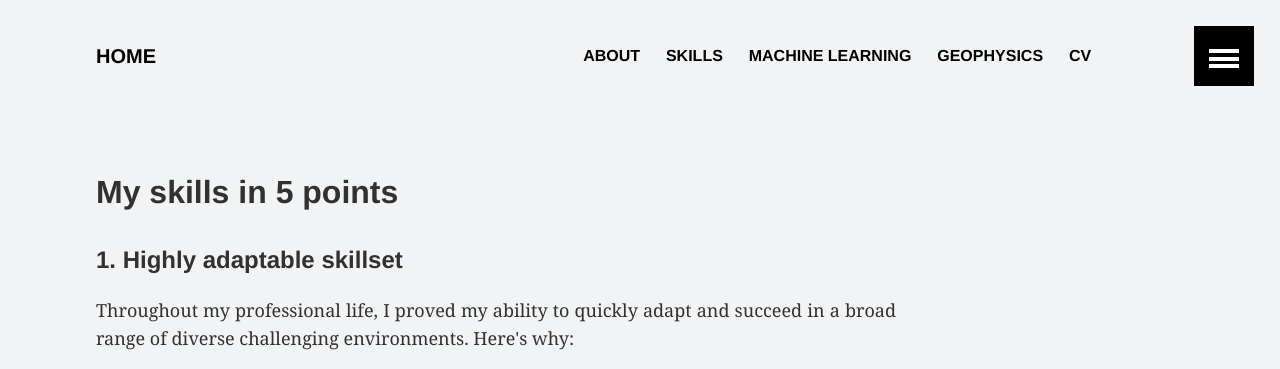
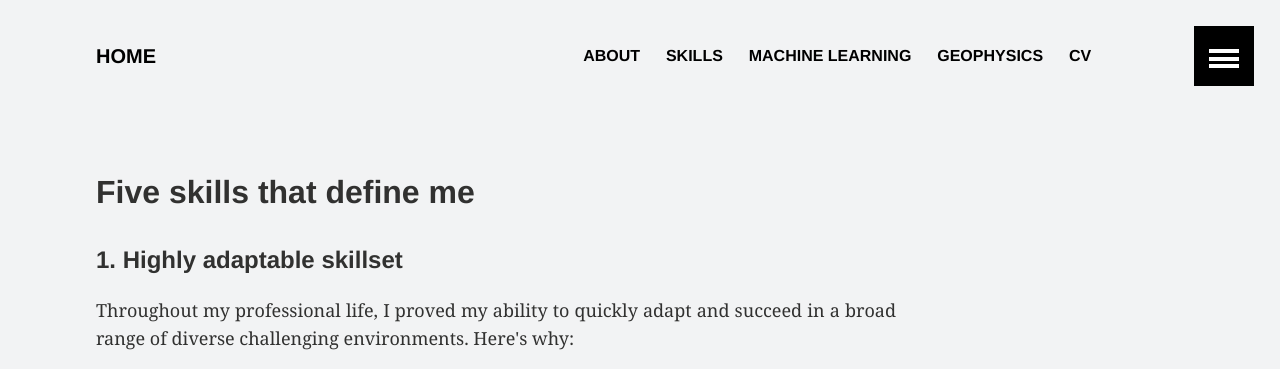
Before and after one commit to gbarnier/gbarnier.github.io, a Jekyll site: the page built from _pages/skills.md, in a window 1280 px wide. Shown: the top 369 px of the page. Built offline with Jekyll 4.4.1, drawn with Linux system fonts in a browser that asks for light colours.

Commit message:
Update skills.md

```diff
--- a/_pages/skills.md
+++ b/_pages/skills.md
@@ -26,7 +26,7 @@ permalink: /skills/
 
 <body>
 
-<h2>My skills in 5 points</h2>
+<h2>Five skills that define me</h2>
 
 <h4>1. Highly adaptable skillset</h4>
 
```
